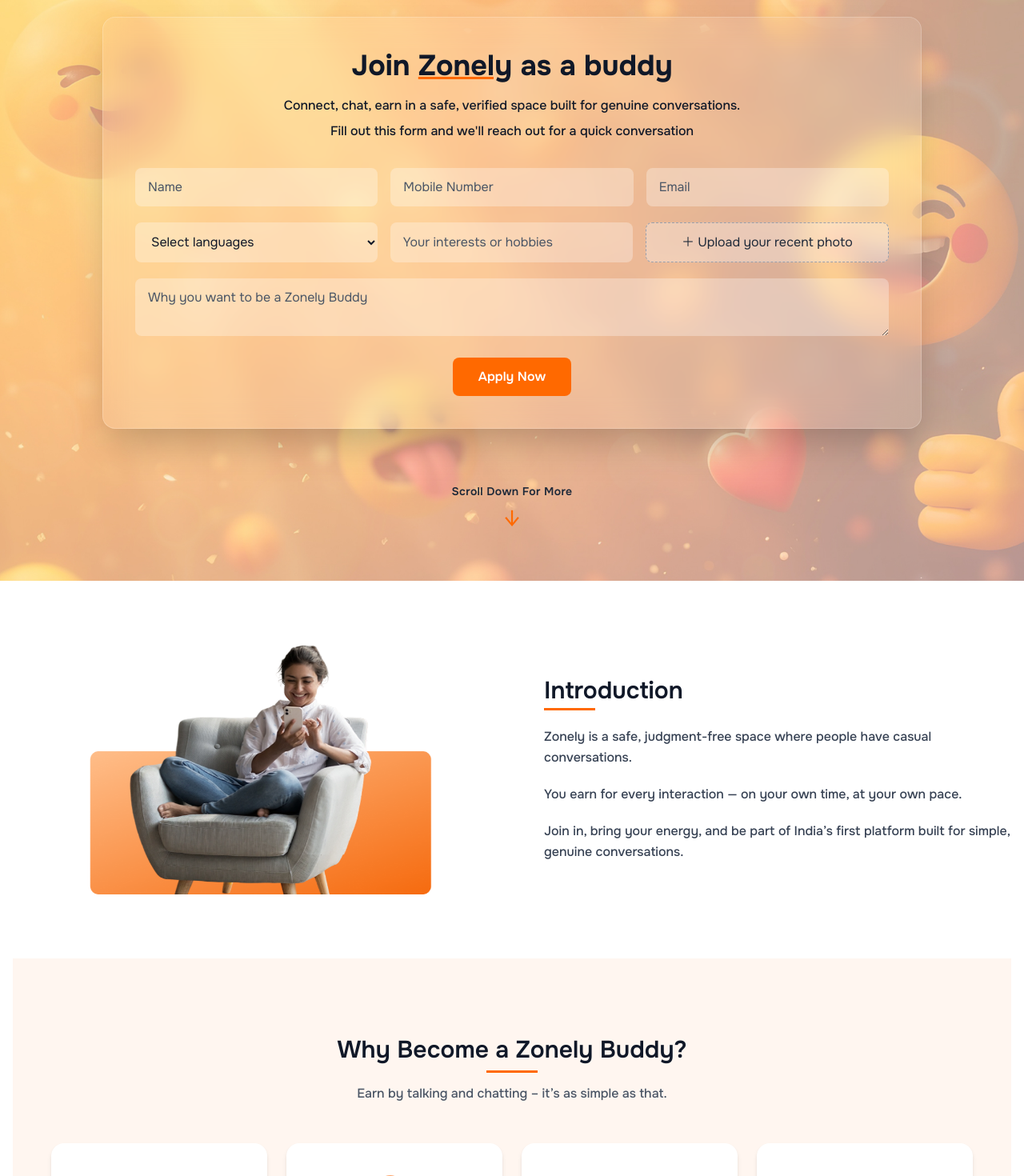
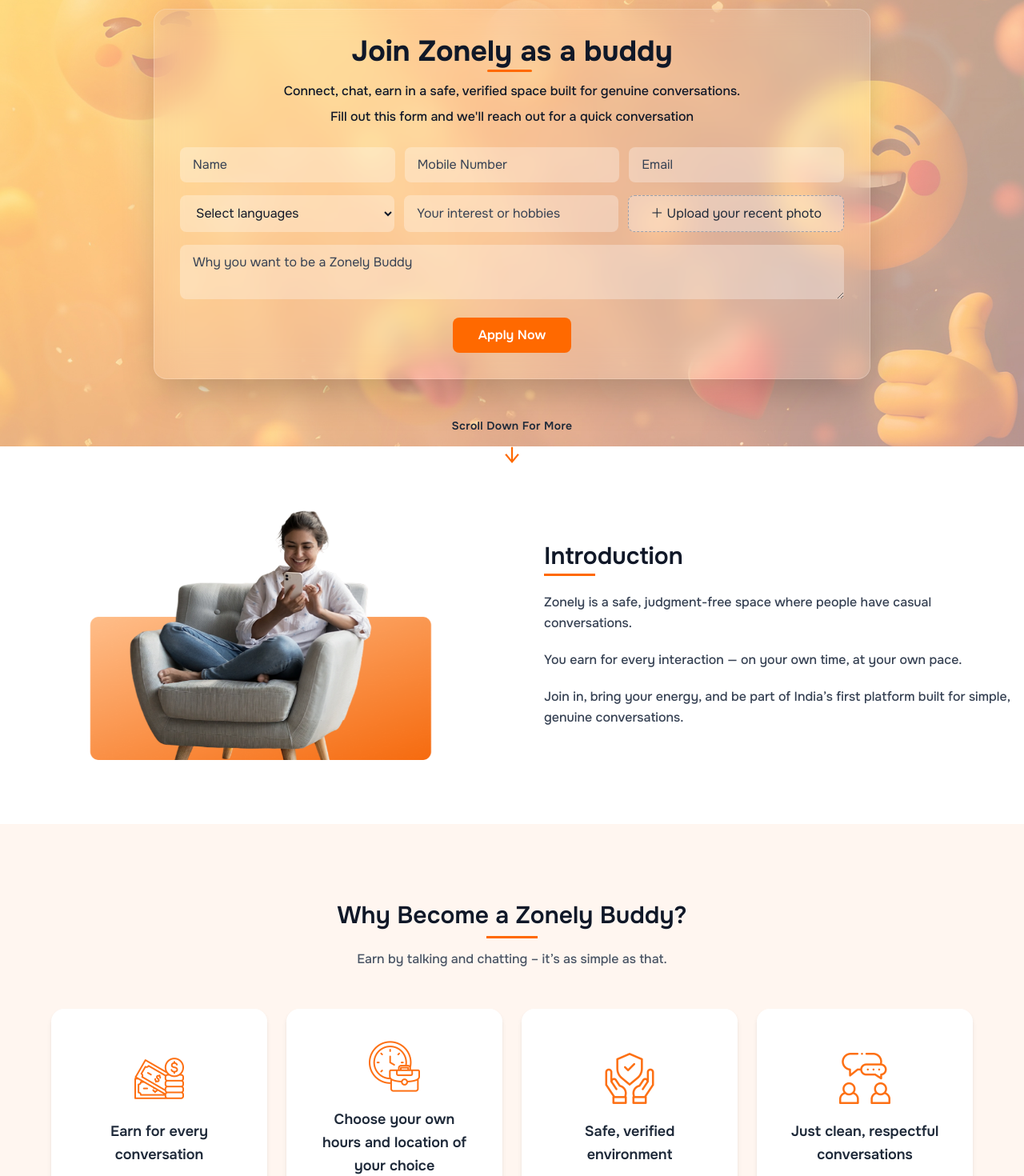
Before and after one commit to AnandVikash/zonely-nextjs-typescript, a Next.js app: page /buddy-zone in a window 1280 px wide. Shown: the part 174-1644 px from the top of the page at 80% size. Built offline with nearby package versions, Linux system fonts and the light colour scheme.

Commit message:
changes made nd few images added

```diff
--- a/src/components/pages/buddyzone/Buddycode.tsx
+++ b/src/components/pages/buddyzone/Buddycode.tsx
@@ -6,31 +6,27 @@
 
 const BuddyCode = () => {
   return (
-    <section className="py-20 bg-white">
+    <section className="py-20 bg-white overflow-hidden">
       <Container width>
-        <div className="max-w-7xl mx-auto px-4 grid grid-cols-1 lg:grid-cols-2 items-center gap-12">
+        <div className="max-w-7xl mx-auto grid grid-cols-1 lg:grid-cols-2 items-center gap-12">
 
-          <div>
+          <div className="px-6 lg:px-0">
             <h2 className="text-3xl sm:text-4xl font-semibold text-gray-900 mb-4">
-              Buddy Code: How We Keep It Real
+              Buddy Code: How We <br />Keep It Real
             </h2>
-
             <div className="w-12 h-[3px] bg-[#ff6b35] mb-6"></div>
             <p className="text-gray-600 leading-relaxed">
               Every Buddy follows the principles of empathy, respect, kindness,
-              confidentiality, and authenticity. We listen to understand, protect
-              privacy, and keep every chat safe and uplifting.
+              confidentiality, and authenticity. We listen to understand,
+              protect privacy, and keep every chat safe and uplifting.
             </p>
           </div>
 
 
-          <div className="relative flex justify-center">
-
-
-
+          <div className="relative flex justify-end -mr-20 lg:-mr-32 xl:-mr-40">
             <div className="relative z-10 rounded-2xl overflow-hidden">
               <Image
-                src="/assets/buddyzone/buddycode.jpg"
+                src="/assets/buddyzone/buddycode1.png"
                 alt="Buddy chatting"
                 width={600}
                 height={400}
--- a/src/components/pages/buddyzone/Buddyform.tsx
+++ b/src/components/pages/buddyzone/Buddyform.tsx
@@ -2,7 +2,7 @@
 
 import React, { useState } from "react";
 
-const Buddyform: React.FC = () => {
+const BuddyForm: React.FC = () => {
   const [formData, setFormData] = useState({
     name: "",
     mobile: "",
@@ -29,38 +29,50 @@
 
   const handleSubmit = (e: React.FormEvent) => {
     e.preventDefault();
-    console.log("Form Data:", formData);
     alert("Form submitted successfully!");
   };
 
+  const handleScrollDown = () => {
+    const nextSection = document.getElementById("next-section");
+    if (nextSection) {
+      nextSection.scrollIntoView({ behavior: "smooth" });
+    }
+  };
+
   return (
-    <div className="container mx-auto">
     <section
-        className="relative flex flex-col justify-center items-center min-h-screen bg-cover bg-center bg-no-repeat"
+      className="relative flex flex-col items-center justify-center bg-cover bg-center bg-no-repeat text-center overflow-visible"
       style={{
         backgroundImage: "url('/assets/buddyzone/banner.jpg')",
+        minHeight: "79vh",
       }}
     >
 
-        <div className="relative z-10 px-4 py-10 w-full flex justify-center">
-          <div className="max-w-5xl w-full bg-white/10 backdrop-blur-lg border border-white/20 rounded-2xl shadow-2xl p-10 text-center">
+      <div className="w-[90%] md:w-[70%] max-w-4xl bg-white/10 backdrop-blur-lg border border-white/20 rounded-2xl shadow-2xl p-6 md:p-8">
         <h2 className="text-3xl md:text-4xl font-bold mb-4 text-gray-900">
           Join{" "}
-              <span className="underline decoration-orange-500">Zonely</span> as
-              a buddy
+          <span className="inline-block">
+            Zone
+            <span className="relative inline-block">
+              ly
+              <span className="absolute left-0 bottom-[-6px] w-14 h-[3px] bg-orange-500 rounded"></span>
+            </span>
+          </span>{" "}
+          as a buddy
         </h2>
 
         <p className="text-gray-900 text-base mb-1">
           Connect, chat, earn in a safe, verified space built for genuine
           conversations.
         </p>
-            <p className="text-gray-900 text-base mb-8">
+        <p className="text-gray-900 text-base mb-6">
           Fill out this form and we&apos;ll reach out for a quick conversation
         </p>
 
-            <form onSubmit={handleSubmit} className="space-y-5">
 
-              <div className="flex flex-col md:flex-row gap-4">
+        <form onSubmit={handleSubmit} className="space-y-4">
+
+          <div className="flex flex-col md:flex-row gap-3">
             <input
               type="text"
               name="name"
@@ -68,7 +80,7 @@
               value={formData.name}
               onChange={handleChange}
               required
-                  className="rounded-lg px-4 py-3 w-full bg-white/30 text-gray-900 placeholder-gray-600 focus:outline-none focus:ring-2 focus:ring-orange-400"
+              className="rounded-lg px-4 py-2.5 w-full bg-white/30 text-gray-900 placeholder-gray-700 focus:outline-none focus:ring-2 focus:ring-orange-400"
             />
             <input
               type="tel"
@@ -77,7 +89,7 @@
               value={formData.mobile}
               onChange={handleChange}
               required
-                  className="rounded-lg px-4 py-3 w-full bg-white/30 text-gray-900 placeholder-gray-600 focus:outline-none focus:ring-2 focus:ring-orange-400"
+              className="rounded-lg px-4 py-2.5 w-full bg-white/30 text-gray-900 placeholder-gray-700 focus:outline-none focus:ring-2 focus:ring-orange-400"
             />
             <input
               type="email"
@@ -86,17 +98,18 @@
               value={formData.email}
               onChange={handleChange}
               required
-                  className="rounded-lg px-4 py-3 w-full bg-white/30 text-gray-900 placeholder-gray-600 focus:outline-none focus:ring-2 focus:ring-orange-400"
+              className="rounded-lg px-4 py-2.5 w-full bg-white/30 text-gray-900 placeholder-gray-700 focus:outline-none focus:ring-2 focus:ring-orange-400"
             />
           </div>
 
-              <div className="flex flex-col md:flex-row gap-4">
+
+          <div className="flex flex-col md:flex-row gap-3">
             <select
               name="languages"
               value={formData.languages}
               onChange={handleChange}
               required
-                  className="rounded-lg px-4 py-3 w-full bg-white/30 text-gray-900 placeholder-gray-600 focus:outline-none focus:ring-2 focus:ring-orange-400"
+              className="rounded-lg px-4 py-2.5 w-full bg-white/30 text-gray-900 placeholder-gray-700 focus:outline-none focus:ring-2 focus:ring-orange-400"
             >
               <option value="">Select languages</option>
               <option value="English">English</option>
@@ -109,16 +122,16 @@
             <input
               type="text"
               name="hobbies"
-                  placeholder="Your interests or hobbies"
+              placeholder="Your interest or hobbies"
               value={formData.hobbies}
               onChange={handleChange}
               required
-                  className="rounded-lg px-4 py-3 w-full bg-white/30 text-gray-900 placeholder-gray-600 focus:outline-none focus:ring-2 focus:ring-orange-400"
+              className="rounded-lg px-4 py-2.5 w-full bg-white/30 text-gray-900 placeholder-gray-700 focus:outline-none focus:ring-2 focus:ring-orange-400"
             />
 
             <label
               htmlFor="photo-upload"
-                  className="flex items-center justify-center rounded-lg px-4 py-3 w-full bg-white/30 text-gray-800 border border-dashed border-gray-400 cursor-pointer hover:bg-white/40 transition"
+              className="flex items-center justify-center rounded-lg px-4 py-2.5 w-full bg-white/30 text-gray-800 border border-dashed border-gray-400 cursor-pointer hover:bg-white/40 transition"
             >
               ＋ Upload your recent photo
               <input
@@ -131,35 +144,39 @@
             </label>
           </div>
 
+
           <textarea
             name="reason"
             placeholder="Why you want to be a Zonely Buddy"
             value={formData.reason}
             onChange={handleChange}
             required
-                className="rounded-lg px-4 py-3 w-full bg-white/30 text-gray-900 placeholder-gray-600 focus:outline-none focus:ring-2 focus:ring-orange-400"
+            className="rounded-lg px-4 py-2.5 w-full bg-white/30 text-gray-900 placeholder-gray-700 focus:outline-none focus:ring-2 focus:ring-orange-400"
           />
+
 
           <button
             type="submit"
-                className="bg-orange-500 hover:bg-orange-600 text-white font-semibold px-8 py-3 rounded-lg transition-all duration-300"
+            className="bg-orange-500 hover:bg-orange-600 text-white font-semibold px-8 py-2.5 rounded-lg transition-all duration-300"
           >
             Apply Now
           </button>
         </form>
       </div>
-        </div>
 
-
-        <div className="mt-6 flex flex-col items-center z-10">
+      <div className="absolute bottom-0 translate-y-8 flex flex-col items-center">
         <p className="text-gray-800 text-sm font-semibold mb-2 tracking-wide">
           Scroll Down For More
         </p>
-          <div className="text-orange-500 text-3xl animate-bounce">↓ </div>
+        <button
+          onClick={handleScrollDown}
+          className="text-orange-500 text-3xl animate-bounce focus:outline-none"
+        >
+          ↓
+        </button>
       </div>
     </section>
-    </div>
   );
 };
 
-export default Buddyform;
+export default BuddyForm;
--- a/src/components/pages/buddyzone/Introduction.tsx
+++ b/src/components/pages/buddyzone/Introduction.tsx
@@ -6,11 +6,13 @@
 const Introduction: React.FC = () => {
   return (
     <Container width>
-      <section className="flex flex-col md:flex-row items-center justify-between gap-10 py-20">
+
+      <section
+        id="next-section"
+        className="flex flex-col md:flex-row items-center justify-between gap-10 py-20"
+      >
 
         <div className="relative flex-shrink-0 w-full md:w-1/2 flex justify-center">
-
-
           <img
             src="/assets/buddyzone/introduction.png"
             alt="Zonely Buddy"
@@ -18,7 +20,7 @@
           />
         </div>
 
-        {/* Right Text Section */}
+
         <div className="w-full md:w-1/2 space-y-5">
           <h2 className="text-3xl font-semibold text-gray-900">
             Introduction
--- a/src/components/pages/buddyzone/Special.tsx
+++ b/src/components/pages/buddyzone/Special.tsx
@@ -5,7 +5,8 @@
 
 const Special: React.FC = () => {
   return (
-    <section className="bg-[#fff8f4] py-24 overflow-hidden">
+
+    <section className="bg-[#fff8f4] pt-0 pb-0 overflow-hidden -mt-14">
       <Container width>
         <div className="grid grid-cols-1 md:grid-cols-2 gap-16 items-center">
 
--- a/src/components/pages/buddyzone/Started.tsx
+++ b/src/components/pages/buddyzone/Started.tsx
@@ -34,53 +34,59 @@
   return (
     <section className="bg-[#fff8f5] py-20">
       <div className="max-w-7xl mx-auto px-4 relative overflow-visible">
+
+
         <div className="text-center mb-24">
-          <h2 className="text-3xl sm:text-4xl font-semibold text-gray-900 mb-2">
+          <h2 className="text-3xl sm:text-4xl font-semibold text-gray-900 mb-4 relative inline-block">
             How to Get Started
+            <span className="absolute left-1/2 -bottom-2 w-12 h-[3px] bg-[#ff6b35] -translate-x-1/2 rounded-full"></span>
           </h2>
-          <p className="text-gray-600 text-lg">Sign up as a buddy on Zonely App.</p>
+          <p className="text-gray-600 text-lg mt-4">
+            Sign up as a buddy on Zonely App.
+          </p>
         </div>
 
-        <div className="relative flex flex-wrap justify-center gap-6 lg:gap-6">
+
+
+        <div className="relative flex flex-wrap justify-center gap-8 lg:gap-10">
           {steps.map((item, index) => (
             <div key={item.id} className="relative flex flex-col items-center">
-              {/* Connector Lines */}
-              {index !== steps.length - 1 && (
+
+              {index !== steps.length - 1 && index !== 2 && (
                 <div
                   className={`absolute hidden lg:block w-[180px] h-[3px] bg-[#ff6b35] ${index % 2 === 0
-                    ? "bottom-[30px] right-[-180px]"
-                    : "top-[30px] right-[-180px]"
+                    ? "bottom-[35px] right-[-180px]"
+                    : "bottom-[70px] right-[-180px]"
                     }`}
                 ></div>
               )}
 
-              {/* Card */}
-              <div className="bg-white rounded-2xl shadow-[0_4px_20px_rgba(0,0,0,0.05)] pt-14 pb-4 px-5 flex flex-col items-center text-center w-[220px] sm:w-[230px] relative z-10">
-                <div className="absolute -top-10 flex justify-center">
+              {index === 2 && (
+                <div className="absolute hidden lg:block w-[180px] h-[3px] bg-[#ff6b35] bottom-[98px] right-[-180px]"></div>
+              )}
+
+              <div className="bg-white rounded-2xl shadow-[0_4px_20px_rgba(0,0,0,0.05)] pt-24 pb-8 px-6 flex flex-col items-center text-center w-[250px] sm:w-[270px] relative z-10">
+                <div className="absolute -top-20 flex justify-center w-full">
                   <Image
                     src={item.img}
                     alt={item.title}
-                    width={90}
-                    height={70}
+                    width={300}
+                    height={200}
                     className="object-contain"
                   />
                 </div>
 
-                {/* Reduced space between image and text */}
-                <p className="text-[#ff6b35] font-semibold tracking-[3px] text-sm uppercase mt-2 mb-0">
+                <p className="text-[#ff6b35] font-semibold tracking-[3px] text-sm uppercase mb-2 mt-6">
                   {item.step}
                 </p>
-                <h3 className="text-base font-semibold text-gray-800 mt-1">
-                  {item.title}
-                </h3>
+                <h3 className="text-lg font-semibold text-gray-800">{item.title}</h3>
               </div>
 
-              {/* Left and Right connecting lines */}
               {index === 0 && (
-                <div className="hidden lg:block absolute w-[calc(100vw/2-550px)] h-[3px] bg-[#ff6b35] bottom-[30px] right-full"></div>
+                <div className="hidden lg:block absolute w-[calc(100vw/2-550px)] h-[3px] bg-[#ff6b35] bottom-[35px] right-full"></div>
               )}
               {index === steps.length - 1 && (
-                <div className="hidden lg:block absolute w-[calc(100vw/2-550px)] h-[3px] bg-[#ff6b35] top-[30px] left-full"></div>
+                <div className="hidden lg:block absolute w-[calc(100vw/2-608px)] h-[3px] bg-[#ff6b35] top-[35px] left-full"></div>
               )}
             </div>
           ))}
--- a/src/components/pages/buddyzone/Whybuddy.tsx
+++ b/src/components/pages/buddyzone/Whybuddy.tsx
@@ -24,10 +24,9 @@
   ];
 
   return (
+    <section className="w-full bg-[#fff6f0] py-24">
       <Container width>
-      <section className="bg-[#fff6f0] py-24 text-center">
-        <div className="max-w-6xl mx-auto">
-
+        <div className="text-center max-w-6xl mx-auto">
           <h2 className="text-3xl font-semibold text-gray-900 mb-2">
             Why Become a Zonely Buddy?
           </h2>
@@ -36,27 +35,38 @@
             Earn by talking and chatting – it’s as simple as that.
           </p>
 
-
           <div className="grid grid-cols-1 sm:grid-cols-2 lg:grid-cols-4 gap-6 justify-center">
             {features.map((feature, index) => (
               <div
                 key={index}
-                className="bg-white rounded-2xl shadow-md p-10 flex flex-col items-center justify-center text-center hover:shadow-lg transition-all duration-300"
+                className="group relative bg-white rounded-2xl shadow-md p-10 flex flex-col items-center justify-center text-center overflow-hidden transition-all duration-300 hover:shadow-xl"
               >
+                {/* 🟠 Animated gradient background */}
+                <div
+                  className="absolute bottom-0 left-0 w-10 h-10 rounded-full scale-0 group-hover:scale-[30] transition-transform duration-700 ease-in-out z-0"
+                  style={{
+                    background:
+                      "linear-gradient(135deg, rgba(255,190,138,1) 0%, rgba(245,99,4,1) 100%)",
+                  }}
+                ></div>
+
+                {/* Foreground content */}
+                <div className="relative z-[5] flex flex-col items-center justify-center transition-colors duration-500 group-hover:text-white">
                   <img
                     src={feature.img}
                     alt={feature.title}
-                  className="w-16 h-16 mb-5 object-contain"
+                    className="w-16 h-16 mb-5 object-contain transition-all duration-500 group-hover:brightness-0 group-hover:invert"
                   />
-                <p className="text-gray-800 text-lg font-medium leading-relaxed">
+                  <p className="text-gray-800 text-lg font-semibold leading-relaxed group-hover:text-white">
                     {feature.title}
                   </p>
+                </div>
               </div>
             ))}
           </div>
         </div>
+      </Container>
     </section>
-    </Container>
   );
 };
 
```
Also changed, not shown: public/assets/buddyzone/buddycode1.png (added). Lines whose indentation alone changed are shown as unchanged.
